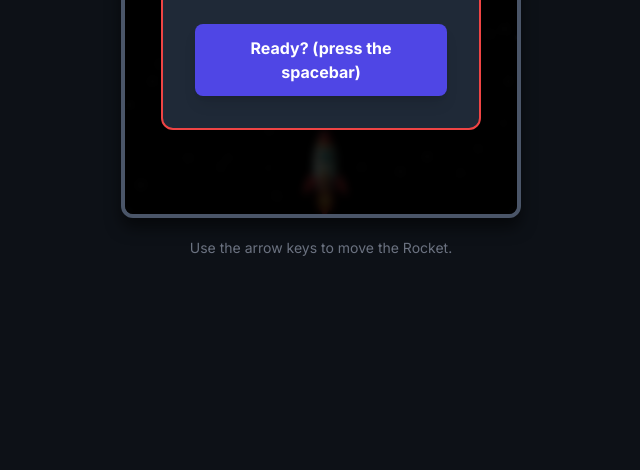
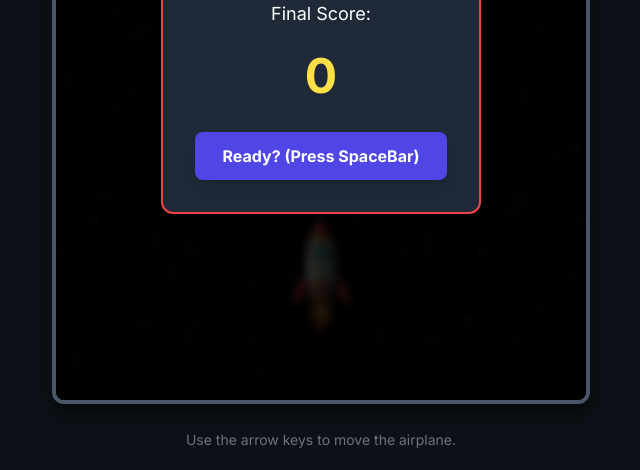
Before and after one commit to agumgumelar/Rialo-Space-, a plain HTML site: page index.html in a window 1280 px wide. Shown: the part 414-884 px from the top of the page, without its empty margins (319-959 px from the left). Before the commit the page ends 800 px from the top, so only its background shows below. Drawn offline with nearby package versions, Linux system fonts and the light colour scheme.

Commit message:
Update index.html

```diff
--- a/index.html
+++ b/index.html
@@ -3,7 +3,7 @@
 <head>
     <meta charset="UTF-8">
     <meta name="viewport" content="width=device-width, initial-scale=1.0">
-    <title>Rialo Space (Perbaikan)</title>
+    <title>Rialo Space</title>
     <!-- Memuat Tailwind CSS untuk styling modern -->
     <script src="https://cdn.tailwindcss.com"></script>
     <style>
@@ -15,23 +15,34 @@
             text-align: center;
             background-color: #0d1117; /* Warna gelap */
             color: #ffffff;
-            padding: 20px;
+            /* Hapus padding vertikal agar game bisa mengisi layar lebih penuh */
+            padding: 20px 0;
+            min-height: 100vh;
+            display: flex;
+            flex-direction: column;
+            align-items: center;
         }
 
-        /* Container utama game, ukurannya tetap 400x500 di tengah */
+        /* Container utama game, sekarang responsif mengisi layar */
         #main {
-            width: 400px;
-            height: 500px;
-            /* Pastikan Anda memiliki file background.jpg di lokasi yang benar,
-               atau ganti dengan placeholder jika tidak ditemukan */
+            /* Menggunakan Tailwind untuk lebar dan tinggi responsif */
+            /* Lebar: 90% dari viewport lebar, Maks 700px */
+            max-width: 700px;
+            width: 90vw;
+            /* Tinggi: 85% dari viewport tinggi */
+            height: 85vh;
+
+            /* Background dan properti lainnya */
             background: url('background.jpg') repeat-y;
             background-size: cover;
-            margin: 20px auto;
+            margin: 10px auto; /* Margin atas/bawah dikurangi */
             position: relative;
             overflow: hidden;
             border: 4px solid #4a5568;
             border-radius: 12px;
             box-shadow: 0 10px 15px rgba(0, 0, 0, 0.5);
+            /* Catatan: Rasio aspek akan dihitung dan disetel di JavaScript
+               untuk memastikan pesawat dan meteor tidak terdistorsi. */
         }
 
         #area {
@@ -48,17 +59,13 @@
         }
 
         #plane {
-            width: 100px;
-            height: 130px;
+            /* Ukuran sekarang ditetapkan dalam Piksel oleh JS */
             background-image: url('plane1.png');
             background-size: 100%;
             background-repeat: no-repeat;
             position: absolute;
             animation: planetJet 0.3s infinite;
-            /* Posisi awal disetel di JS, tapi ini untuk memastikan elemen berada di 'area' */
-            top: 400px;
-            left: 150px;
-            transform: translateZ(0); /* Membantu kinerja animasi */
+            transform: translateZ(0);
         }
 
         /* Animasi Meteor */
@@ -68,16 +75,12 @@
         }
 
         #meteor {
-            width: 96px;
-            height: 100px;
+            /* Ukuran sekarang ditetapkan dalam Piksel oleh JS */
             background-image: url('meteor1.png');
             background-size: 100%;
             background-repeat: no-repeat;
             animation: meteorFire 0.3s infinite;
             position: absolute;
-            /* Posisi awal di luar layar, diatur oleh JS */
-            top: -100px;
-            left: 200px;
             transform: translateZ(0);
         }
 
@@ -103,9 +106,12 @@
 </head>
 <body>
 
-    <div class="max-w-md mx-auto">
-        <h1 class="text-4xl font-extrabold text-indigo-400 mb-2 mt-4 drop-shadow-lg">Rialo Space</h1>
-        <h3 class="text-xl font-medium text-gray-300 mb-4">Skor: <span id="Score" class="font-bold text-yellow-400">0</span></h3>
+    <!-- Container luar kini menggunakan flex untuk centering yang lebih baik -->
+    <div class="w-full flex flex-col items-center justify-start">
+        <div class="max-w-xl w-full">
+            <h1 class="text-4xl font-extrabold text-indigo-400 mb-2 mt-4 drop-shadow-lg">Rialo Space</h1>
+            <h3 class="text-xl font-medium text-gray-300 mb-4">Skor: <span id="Score" class="font-bold text-yellow-400">0</span></h3>
+        </div>
 
         <!-- Area Game Utama -->
         <div id="main">
@@ -117,43 +123,46 @@
                 <div id="gameOverMessage" class="modal hidden">
                     <div class="bg-gray-800 p-8 rounded-xl shadow-2xl text-white max-w-xs w-full border-2 border-red-500">
                         <p class="text-3xl font-bold mb-4 text-red-400">GAME OVER!</p>
-                        <p class="text-lg mb-6">Skor Akhir Anda:</p>
+                        <p class="text-lg mb-6">Final Score:</p>
                         <p id="finalScore" class="text-5xl font-extrabold text-yellow-300 mb-8">0</p>
                         <button onclick="startGame()" class="bg-indigo-600 hover:bg-indigo-700 text-white font-bold py-3 px-6 rounded-lg shadow-lg transition duration-200 w-full">
-                            Ready? (press the spacebar﻿)
+                            Ready? (Press SpaceBar)
                         </button>
                     </div>
                 </div>
             </div>
         </div>
 
-        <p class="text-sm text-gray-500 mt-4">Use the arrow keys to move the Rocket.</p>
+        <p class="text-sm text-gray-500 mt-4 max-w-xl">Use the arrow keys to move the airplane.</p>
 
     </div>
 
 <script>
     // Variabel status game
-    let isMoving = false; // Setel ke false secara default, game dimulai saat user berinteraksi
-    let gameIntervals = []; // Array untuk menyimpan semua timer (sekarang menggunakan requestAnimationFrame)
+    let isMoving = false;
     let planeElement;
     let meteorElement;
     let backgroundElement;
     let scoreElement;
     let gameOverMessageElement;
 
-    // Konstanta Game
-    const GAME_AREA_WIDTH = 1000; // Lebar #main
-    const GAME_AREA_HEIGHT = 700; // Tinggi #main
-    const PLANE_WIDTH = 100;
-    const PLANE_HEIGHT = 130;
-    const METEOR_WIDTH = 96;
-    const METEOR_HEIGHT = 100;
-    const MOVEMENT_STEP = 15; // Kecepatan langkah pesawat ditingkatkan
-    const METEOR_SPEED = 3; // Kecepatan meteor
+    // Konstanta Game akan dihitung secara dinamis
+    let GAME_AREA_WIDTH = 400; // Lebar standar (basis perhitungan)
+    let GAME_AREA_HEIGHT = 500; // Tinggi standar (basis perhitungan)
+
+    // Konstanta Ukuran Objek dan Kecepatan (menggunakan basis piksel dari desain 400x500)
+    const BASE_PLANE_WIDTH = 100;
+    const BASE_PLANE_HEIGHT = 130;
+    const BASE_METEOR_WIDTH = 96;
+    const BASE_METEOR_HEIGHT = 100;
+
+    let MOVEMENT_STEP = 15; // Kecepatan langkah pesawat ditingkatkan
+    let METEOR_SPEED = 3; // Kecepatan meteor
     const BACKGROUND_SPEED = 1; // Kecepatan scrolling background
 
-    let planeX = 150; // Posisi awal pesawat (X)
-    let planeY = 400; // Posisi awal pesawat (Y)
+    // Variabel Posisi (Selalu disimpan dalam PIKSEL, agar perhitungan tabrakan akurat)
+    let planeX = 150;
+    let planeY = 400;
     let meteorX = 200;
     let meteorY = -100;
     let backgroundY = 0;
@@ -163,8 +172,6 @@
     const keysPressed = {};
 
     // --- Fungsi utilitas untuk membersihkan nilai CSS menjadi integer ---
-    // Diperbaiki: tidak perlu lagi parsing string px karena kita menggunakan variabel JS untuk posisi
-    // Hanya perlu untuk background
     function getBackgroundPositionY(element) {
         const style = element.style.backgroundPositionY || '0px';
         return parseInt(style.replace('px', ''), 10);
@@ -183,7 +190,7 @@
 
         // Update Score (Berjalan setiap frame, lebih akurat)
         score++;
-        scoreElement.innerHTML = Math.floor(score / 60); // Dibagi 60 untuk skor yang lebih lambat dan terkontrol (60 FPS)
+        scoreElement.innerHTML = Math.floor(score / 60);
 
         // 2. Pergerakan Pesawat (berdasarkan tombol yang ditekan)
 
@@ -192,7 +199,7 @@
             planeX = Math.max(0, planeX - MOVEMENT_STEP);
         }
         if (keysPressed[39]) { // Right
-            planeX = Math.min(GAME_AREA_WIDTH - PLANE_WIDTH, planeX + MOVEMENT_STEP);
+            planeX = Math.min(GAME_AREA_WIDTH - planeElement.clientWidth, planeX + MOVEMENT_STEP);
         }
 
         // Vertical Movement
@@ -200,11 +207,11 @@
             planeY = Math.max(0, planeY - MOVEMENT_STEP);
         }
         if (keysPressed[40]) { // Down
-            planeY = Math.min(GAME_AREA_HEIGHT - PLANE_HEIGHT, planeY + MOVEMENT_STEP);
+            planeY = Math.min(GAME_AREA_HEIGHT - planeElement.clientHeight, planeY + MOVEMENT_STEP);
         }
 
-        planeElement.style.left = planeX + 'px'; // Menggunakan 'left'
-        planeElement.style.top = planeY + 'px';   // Menggunakan 'top'
+        planeElement.style.left = planeX + 'px';
+        planeElement.style.top = planeY + 'px';
 
 
         // 3. Pergerakan Meteor
@@ -212,8 +219,8 @@
 
         // Reset Meteor jika sudah melewati area bawah
         if (meteorY > GAME_AREA_HEIGHT) {
-            meteorX = Math.floor(Math.random() * (GAME_AREA_WIDTH - METEOR_WIDTH));
-            meteorY = -METEOR_HEIGHT;
+            meteorX = Math.floor(Math.random() * (GAME_AREA_WIDTH - meteorElement.clientWidth));
+            meteorY = -meteorElement.clientHeight;
         }
 
         meteorElement.style.left = meteorX + 'px';
@@ -222,10 +229,10 @@
 
         // 4. Pengecekan Tabrakan (Collision Detection)
         const collision = (
-            planeX < meteorX + METEOR_WIDTH &&
-            planeX + PLANE_WIDTH > meteorX &&
-            planeY < meteorY + METEOR_HEIGHT &&
-            planeY + PLANE_HEIGHT > meteorY
+            planeX < meteorX + meteorElement.clientWidth &&
+            planeX + planeElement.clientWidth > meteorX &&
+            planeY < meteorY + meteorElement.clientHeight &&
+            planeY + planeElement.clientHeight > meteorY
         );
 
         if (collision) {
@@ -238,11 +245,10 @@
 
     // Menghentikan game
     function endGame() {
-        if (!isMoving) return; // Mencegah endGame dipanggil berkali-kali
+        if (!isMoving) return;
 
         isMoving = false;
 
-        // Tampilkan pesan Game Over
         document.getElementById('finalScore').innerHTML = Math.floor(score / 60);
         gameOverMessageElement.classList.remove('hidden');
     }
@@ -251,13 +257,18 @@
     function startGame() {
         if (isMoving) return;
 
+        // Inisialisasi ulang area game dan dimensinya
+        updateGameAreaDimensions();
+
         // Reset variabel game
         score = 0;
         backgroundY = 0;
-        planeX = 150;
-        planeY = 400;
-        meteorX = Math.floor(Math.random() * (GAME_AREA_WIDTH - METEOR_WIDTH));
-        meteorY = -METEOR_HEIGHT; // Mulai meteor dari atas
+
+        // Posisi awal disesuaikan dengan dimensi baru
+        planeX = (GAME_AREA_WIDTH - planeElement.clientWidth) / 2; // Tengah horizontal
+        planeY = GAME_AREA_HEIGHT - planeElement.clientHeight - 20; // 20px dari bawah
+        meteorX = Math.floor(Math.random() * (GAME_AREA_WIDTH - meteorElement.clientWidth));
+        meteorY = -meteorElement.clientHeight;
 
         scoreElement.innerHTML = '0';
         planeElement.style.left = planeX + 'px';
@@ -266,7 +277,6 @@
         meteorElement.style.top = meteorY + 'px';
         backgroundElement.style.backgroundPositionY = '0px';
 
-        // Sembunyikan pesan Game Over
         gameOverMessageElement.classList.add('hidden');
 
         // Mulai Game Loop
@@ -279,13 +289,11 @@
     function setupMovementListener() {
         // Ketika tombol ditekan
         window.addEventListener('keydown', function(e) {
-            // Jangan memproses input jika game over
             if (e.keyCode === 32) { // Tombol Spasi
-                e.preventDefault(); // Mencegah scroll
+                e.preventDefault();
                 startGame();
             }
             if (isMoving) {
-                // Hanya tombol panah yang disimpan
                 if (e.keyCode >= 37 && e.keyCode <= 40) {
                     keysPressed[e.keyCode] = true;
                 }
@@ -300,6 +308,45 @@
         });
     }
 
+    // --- FUNGSI UNTUK MENDAPATKAN DIMENSI AREA GAME SECARA DINAMIS DAN MENSKALAKAN OBJEK ---
+    function updateGameAreaDimensions() {
+        // Ambil lebar dan tinggi aktual dari elemen #main (dalam piksel)
+        let newWidth = backgroundElement.clientWidth;
+        let newHeight = backgroundElement.clientHeight;
+
+        // Tentukan faktor skala berdasarkan lebar baru
+        const scaleFactor = newWidth / 400; // Skala relatif terhadap desain 400px
+
+        // Terapkan Rasio Aspek (4:5)
+        const expectedHeight = newWidth * (5/4);
+
+        // Jika tinggi viewport (newHeight) lebih kecil dari tinggi yang diharapkan,
+        // kita perlu membatasi lebar agar tidak melebihi viewport.
+        if (newHeight < expectedHeight) {
+            // Batasi lebar berdasarkan tinggi agar rasio tetap 4:5
+            newWidth = newHeight * (4/5);
+            // Setel ulang lebar #main di DOM agar sesuai
+            backgroundElement.style.width = newWidth + 'px';
+        }
+
+        // Perbarui dimensi game area dengan nilai final
+        GAME_AREA_WIDTH = newWidth;
+        GAME_AREA_HEIGHT = backgroundElement.clientHeight; // Ambil tinggi aktual setelah penyesuaian lebar (jika ada)
+
+        // Hitung ulang faktor skala akhir
+        const finalScaleFactor = GAME_AREA_WIDTH / 400;
+
+        // MOVEMENT_STEP dan METEOR_SPEED disesuaikan
+        MOVEMENT_STEP = 15 * finalScaleFactor;
+        METEOR_SPEED = 3 * finalScaleFactor;
+
+        // Ukuran Pesawat dan Meteor disesuaikan dengan skala baru (ditetapkan dalam Piksel)
+        planeElement.style.width = (BASE_PLANE_WIDTH * finalScaleFactor) + 'px';
+        planeElement.style.height = (BASE_PLANE_HEIGHT * finalScaleFactor) + 'px';
+        meteorElement.style.width = (BASE_METEOR_WIDTH * finalScaleFactor) + 'px';
+        meteorElement.style.height = (BASE_METEOR_HEIGHT * finalScaleFactor) + 'px';
+    }
+
     // --- FUNGSI INISIALISASI (saat halaman dimuat) ---
     window.onload = function() {
         // Ambil referensi elemen
@@ -309,27 +356,30 @@
         scoreElement = document.getElementById('Score');
         gameOverMessageElement = document.getElementById('gameOverMessage');
 
-        // Pastikan elemen ada
         if (!planeElement || !meteorElement || !backgroundElement || !scoreElement || !gameOverMessageElement) {
-            console.error("Kesalahan: Salah satu elemen game tidak ditemukan. Pastikan ID 'plane', 'meteor', 'main', 'Score', dan 'gameOverMessage' sudah benar.");
-            // Tampilkan pesan kesalahan di UI
+            console.error("Kesalahan: Salah satu elemen game tidak ditemukan.");
             backgroundElement.innerHTML = "<p class='p-4 text-center text-red-500'>Gagal memuat game. Periksa konsol untuk detail error.</p>";
             return;
         }
 
-        // Setel posisi awal elemen (untuk menghindari margin-left/top, kita gunakan left/top)
-        planeElement.style.position = 'absolute'; // Sudah disetel di CSS
-        meteorElement.style.position = 'absolute'; // Sudah disetel di CSS
+        // Setel posisi dan ukuran dinamis saat pertama kali dimuat
+        updateGameAreaDimensions();
 
         // Setup listener
         setupMovementListener();
 
-        // Panggil startGame() saat halaman dimuat, tetapi biarkan isMoving=false.
-        // User perlu menekan Spasi atau tombol di modal untuk memulai.
+        // Tambahkan listener untuk menangani perubahan ukuran layar (agar responsif)
+        window.addEventListener('resize', () => {
+             updateGameAreaDimensions();
+             // Memposisikan ulang pesawat dan meteor
+             planeElement.style.left = planeX + 'px';
+             planeElement.style.top = planeY + 'px';
+             meteorElement.style.left = meteorX + 'px';
+             meteorElement.style.top = meteorY + 'px';
+        });
+
+        // Set posisi awal dan tampilkan Game Over Modal
         startGame();
-
-        // Secara default, setelah setup, langsung tampilkan modal Game Over
-        // untuk memberi tahu user cara memulai.
         isMoving = false;
         gameOverMessageElement.classList.remove('hidden');
         document.getElementById('finalScore').innerHTML = '0';
```
